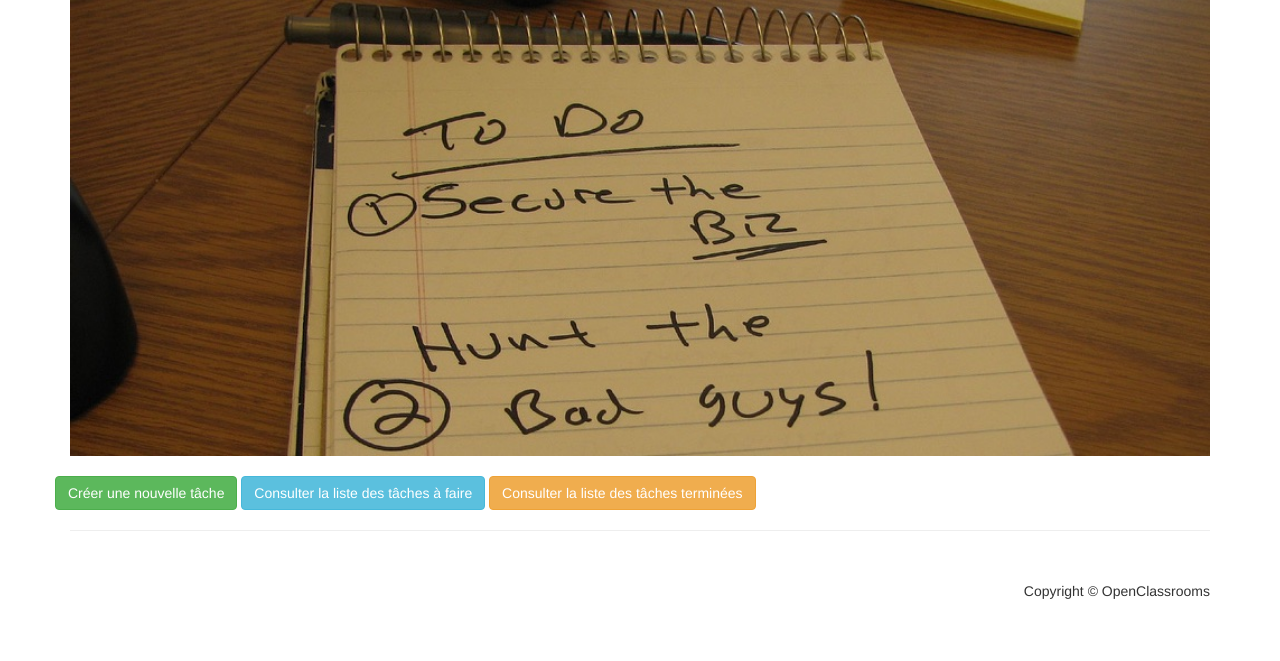
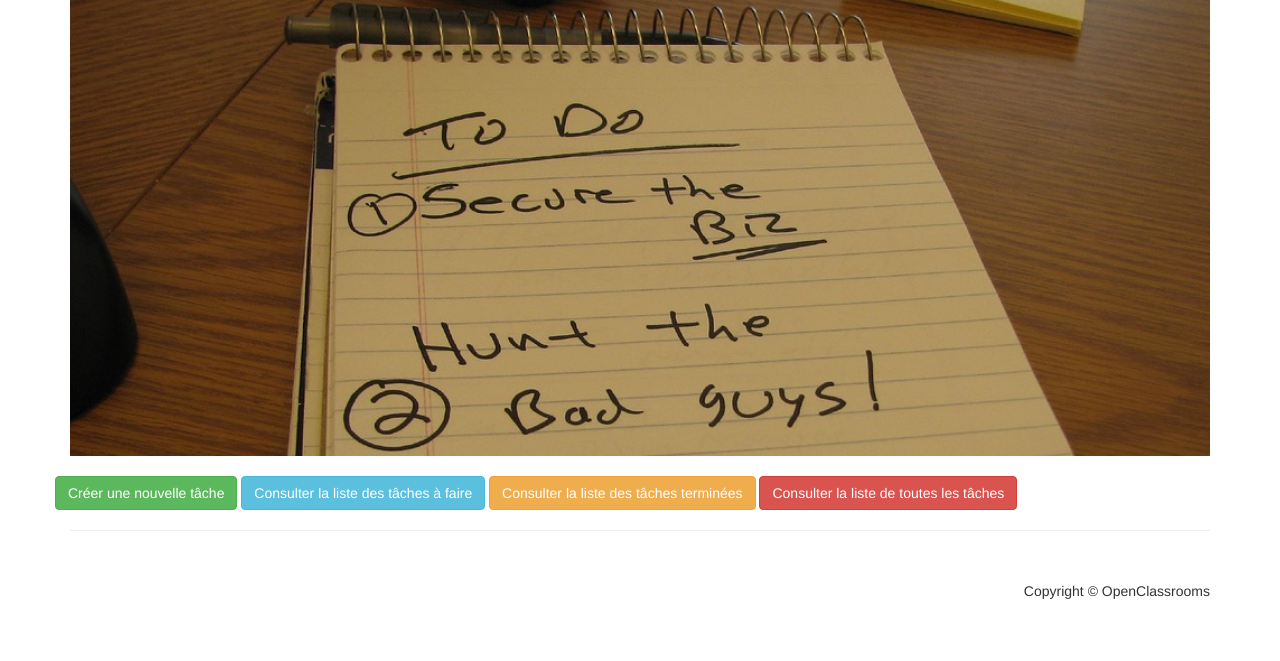
Before and after one commit to morantg/p8_s4, a Symfony app: template templates/default/index.html.twig in a window 1280 px wide. Shown: the part 214-875 px from the top of the page. Run offline with Twig, Linux system fonts and the light colour scheme; the template is opened without the code that fills it, so the values that code supplies are empty; some libraries are stand-ins or nearby versions.

Commit message:
ajout d'un bouton consulter toutes les taches

```diff
--- a/templates/default/index.html.twig
+++ b/templates/default/index.html.twig
@@ -10,5 +10,6 @@
         <a href="{{ path('task_create') }}" class="btn btn-success">Créer une nouvelle tâche</a>
         <a href="{{ path('task_todo') }}" class="btn btn-info">Consulter la liste des tâches à faire</a>
         <a href="{{ path('task_completed') }}" class="btn btn-warning">Consulter la liste des tâches terminées</a>
+        <a href="{{ path('task_list') }}" class="btn btn-danger">Consulter la liste de toutes les tâches</a>
     </div>
 {% endblock %}
```
